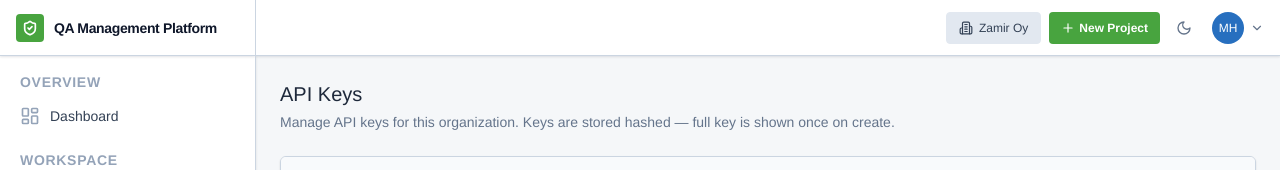
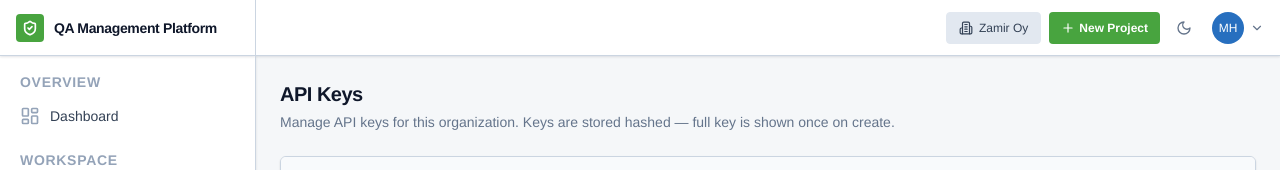
Before and after one commit to engmilo/qa-management-platform, a Next.js app: page /settings/api-keys in a window 1280 px wide. Shown: the top 170 px of the page. Built offline with nearby package versions, Linux system fonts and the light colour scheme; no server answers.

Commit message:
API Keys title: restore original bold

```diff
--- a/src/app/settings/api-keys/page.tsx
+++ b/src/app/settings/api-keys/page.tsx
@@ -24,7 +24,7 @@ export default function ApiKeysPage() {
         <Header />
         <main className="flex-1 overflow-y-auto p-6">
           <div className="space-y-6 w-full">
-            <div><h1 className="text-xl font-normal">API Keys</h1><p className="text-sm text-slate-500 dark:text-slate-400 mt-1">Manage API keys for this organization. Keys are stored hashed — full key is shown once on create.</p></div>
+            <div><h1 className="text-xl font-bold tracking-tight text-slate-900 dark:text-white">API Keys</h1><p className="text-sm text-slate-500 dark:text-slate-400 mt-1">Manage API keys for this organization. Keys are stored hashed — full key is shown once on create.</p></div>
             {newKey && (<div className="rounded-lg border border-emerald-500/40 bg-emerald-500/10 p-4"><div className="flex items-start justify-between gap-2"><p className="font-normal text-emerald-300">Key created — copy it now. It will not be shown again.</p><button onClick={() => setNewKey(null)} className="text-slate-400 text-sm px-2">✕</button></div><div className="mt-3 flex flex-col sm:flex-row gap-2"><code className="flex-1 break-all rounded bg-slate-950 px-3 py-2 text-sm">{newKey.value}</code><button onClick={handleCopy} className="rounded bg-white px-4 py-2 text-sm font-normal text-slate-900">{copied ? "Copied ✓" : "Copy"}</button></div><p className="text-xs text-slate-400 mt-2">Saved for: {newKey.name} — refresh the page and this banner disappears. This is the only time the full key is shown.</p></div>)}
             {error && <p className="rounded bg-red-500/10 border border-red-500/30 px-3 py-2 text-sm text-red-300">{error}</p>}
             <div className="bg-white dark:bg-[#182232] border border-[#d8dee4] dark:border-[#28374d] rounded-md shadow-sm overflow-hidden">
```
